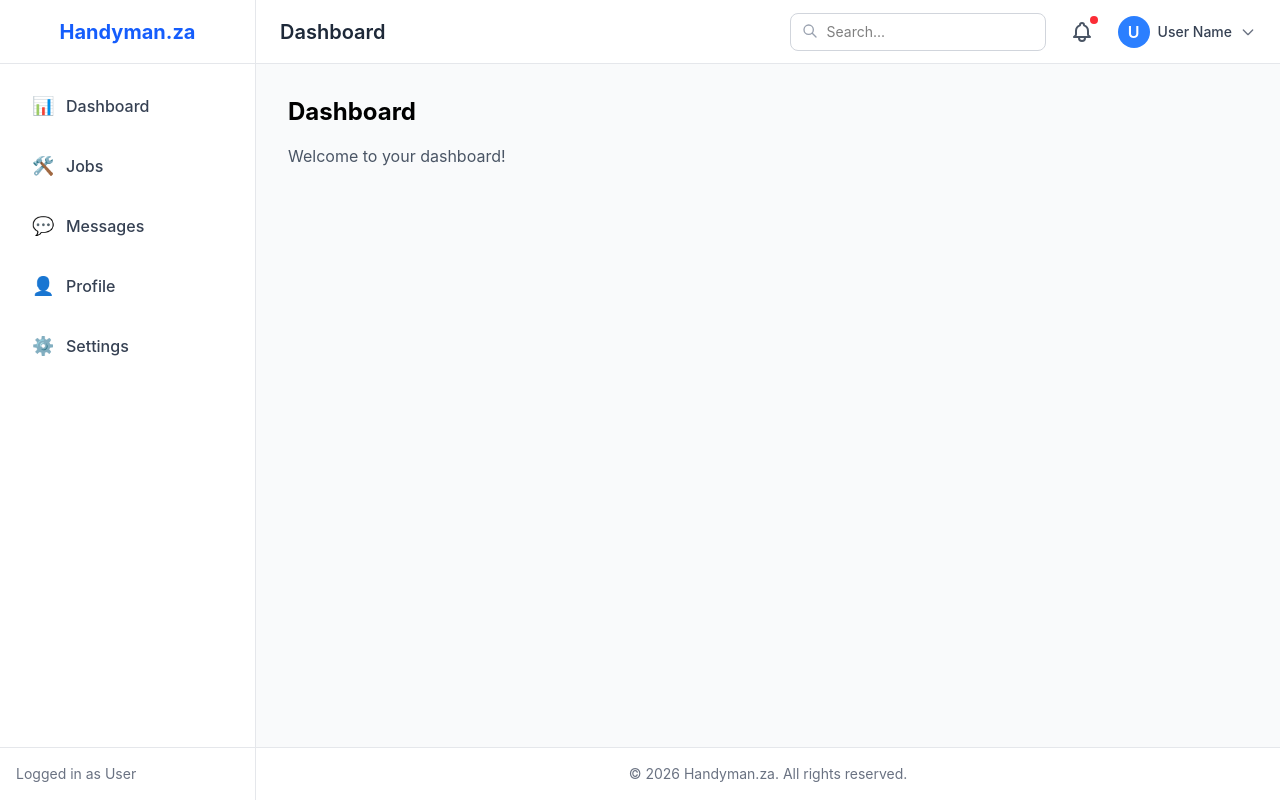
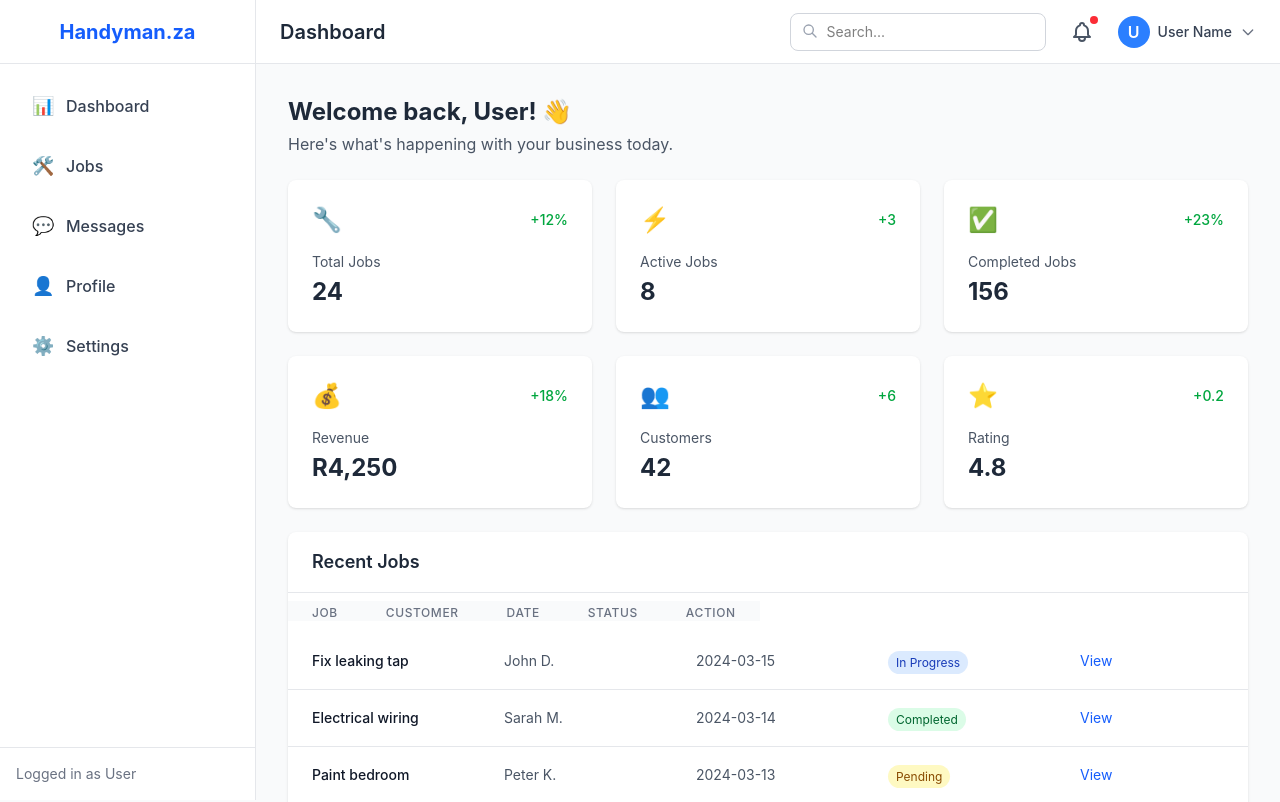
Before and after one commit to P-Mnguni/handyman_za, a React app in the folder frontend/: page / in a window 1280 px wide. Shown: the top 802 px of the page. Built offline with nearby package versions, Linux system fonts and the light colour scheme; the HTML template or start-up script is replaced by a standard one.

Commit message:
added: appRouter now shows data from dashboard

```diff
--- a/frontend/src/pages/Dashboard.jsx
+++ b/frontend/src/pages/Dashboard.jsx
@@ -49,22 +49,22 @@ const Dashboard = () => {
                     <h3 className='text-lg font-semibold text-gray-800'>Recent Jobs</h3>
                 </div>
                 <div className='overflow-x-auto'>
-                    <table className='w-full'>
+                    <table className='w-full table-fixed'>
                         <thread className='bg-gray-50'>
                             <tr>
-                                <th className='px-6 py-3 text-left text-xs font-medium text-gray-500 uppercase tracking-wider'>
+                                <th className='px-6 py-3 text-left text-xs font-medium text-gray-500 uppercase tracking-wider w-[30%]'>
                                     Job
                                 </th>
-                                <th className='px-6 py-3 text-left text-xs font-medium text-gray-500 uppercase tracking-wider'>
+                                <th className='px-6 py-3 text-left text-xs font-medium text-gray-500 uppercase tracking-wider w-[20%]'>
                                     Customer
                                 </th>
-                                <th className='px-6 py-3 text-left text-xs font-medium text-gray-500 uppercase tracking-wider'>
+                                <th className='px-6 py-3 text-left text-xs font-medium text-gray-500 uppercase tracking-wider w-[15%]'>
                                     Date
                                 </th>
-                                <th className='px-6 py-3 text-left text-xs font-medium text-gray-500 uppercase tracking-wider'>
+                                <th className='px-6 py-3 text-left text-xs font-medium text-gray-500 uppercase tracking-wider w-[20%]'>
                                     Status
                                 </th>
-                                <th className='px-6 py-3 text-left text-xs font-medium text-gray-500 uppercase tracking-wider'>
+                                <th className='px-6 py-3 text-left text-xs font-medium text-gray-500 uppercase tracking-wider w-[15%]'>
                                     Action
                                 </th>
                             </tr>
@@ -72,15 +72,15 @@ const Dashboard = () => {
                         <tbody className='divide-y divide-gray-200'>
                             {recentJobs.map((job) => (
                                 <tr key={job.id} className='hover:bg-gray-50'>
-                                    <td className='px-6 py-4 whitespace-nowrap text-sm font-medium text-gray-900'>{job.title}</td>
-                                    <td className='px-6 py-4 whitespace-nowrap text-sm text-gray-600'>{job.customer}</td>
-                                    <td className='px-6 py-4 whitespace-nowrap text-sm text-gray-600'>{job.date}</td>
-                                    <td className='px-6 py-4 whitespace-nowrap'>
+                                    <td className='px-6 py-4 text-sm font-medium text-gray-900 truncate'>{job.title}</td>
+                                    <td className='px-6 py-4 text-sm text-gray-600'>{job.customer}</td>
+                                    <td className='px-6 py-4 text-sm text-gray-600'>{job.date}</td>
+                                    <td className='px-6 py-4'>
                                         <span className={`px-2 py-1 text-xs rounded-full ${getStatusColor(job.status)}`}>
                                             {job.status}
                                         </span>
                                     </td>
-                                    <td className='px-6 py-4 whitespace-nowrap text-sm'>
+                                    <td className='px-6 py-4 text-sm'>
                                         <button className='text-blue-600 hover:text-blue-800'>View</button>
                                     </td>
                                 </tr>
--- a/frontend/src/router/AppRouter.jsx
+++ b/frontend/src/router/AppRouter.jsx
@@ -1,5 +1,6 @@
 import { BrowserRouter, Routes, Route } from 'react-router-dom';
 import DashboardLayout from '../layouts/DashboardLayout';
+import Dashboard from '../pages/Dashboard';
 
 // Temporary placeholders (will be replaced with real pages later)
 const Login = () => (
@@ -17,13 +18,6 @@ const Register = () => (
             <h1 className="text-3xl font-bold text-gray-900 mb-4">Register Page</h1>
             <p className="text-gray-600">Coming Soon...</p>
         </div>
-    </div>
-)
-
-const Dashboard = () => (
-    <div>
-        <h1 className="text-2xl font-bold mb-4">Dashboard</h1>
-        <p className="text-gray-600">Welcome to your dashboard!</p>
     </div>
 )
 
```
